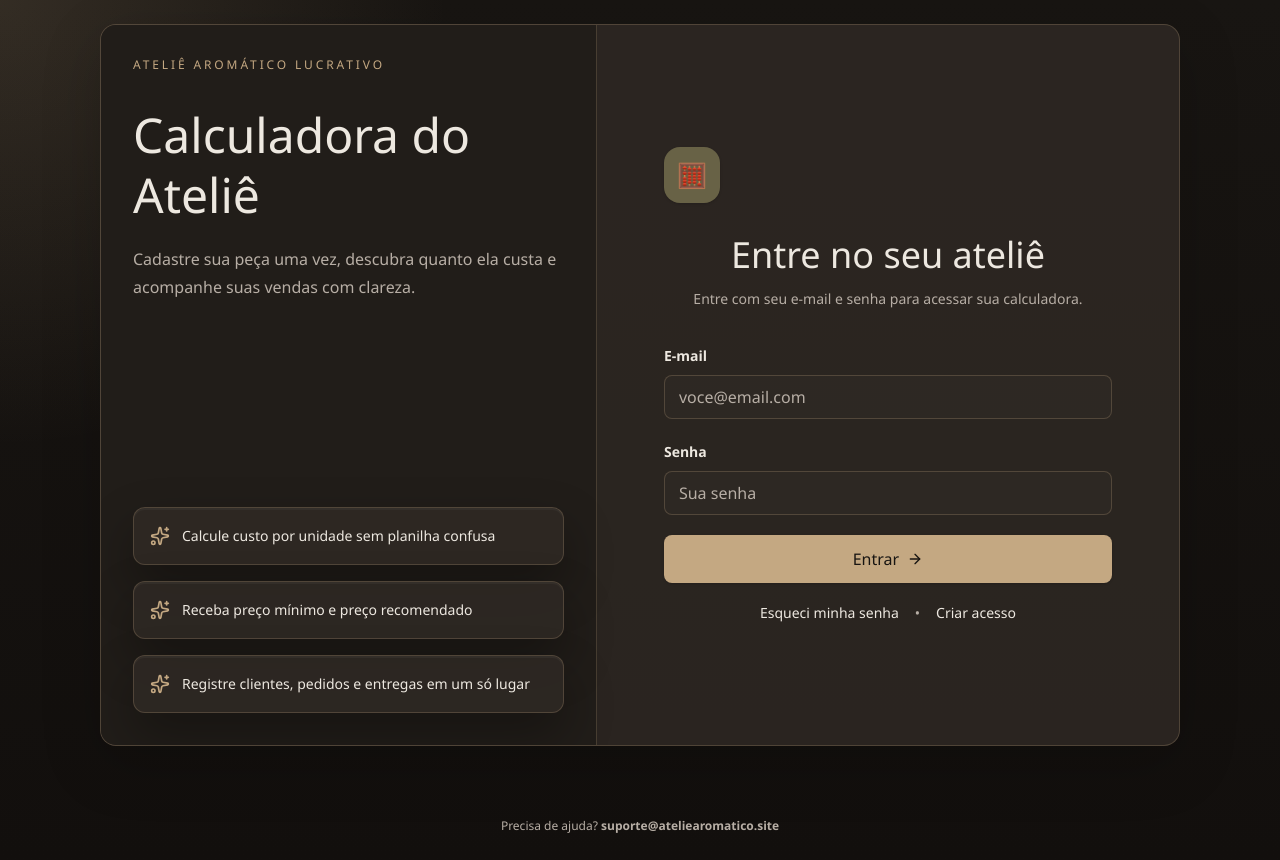
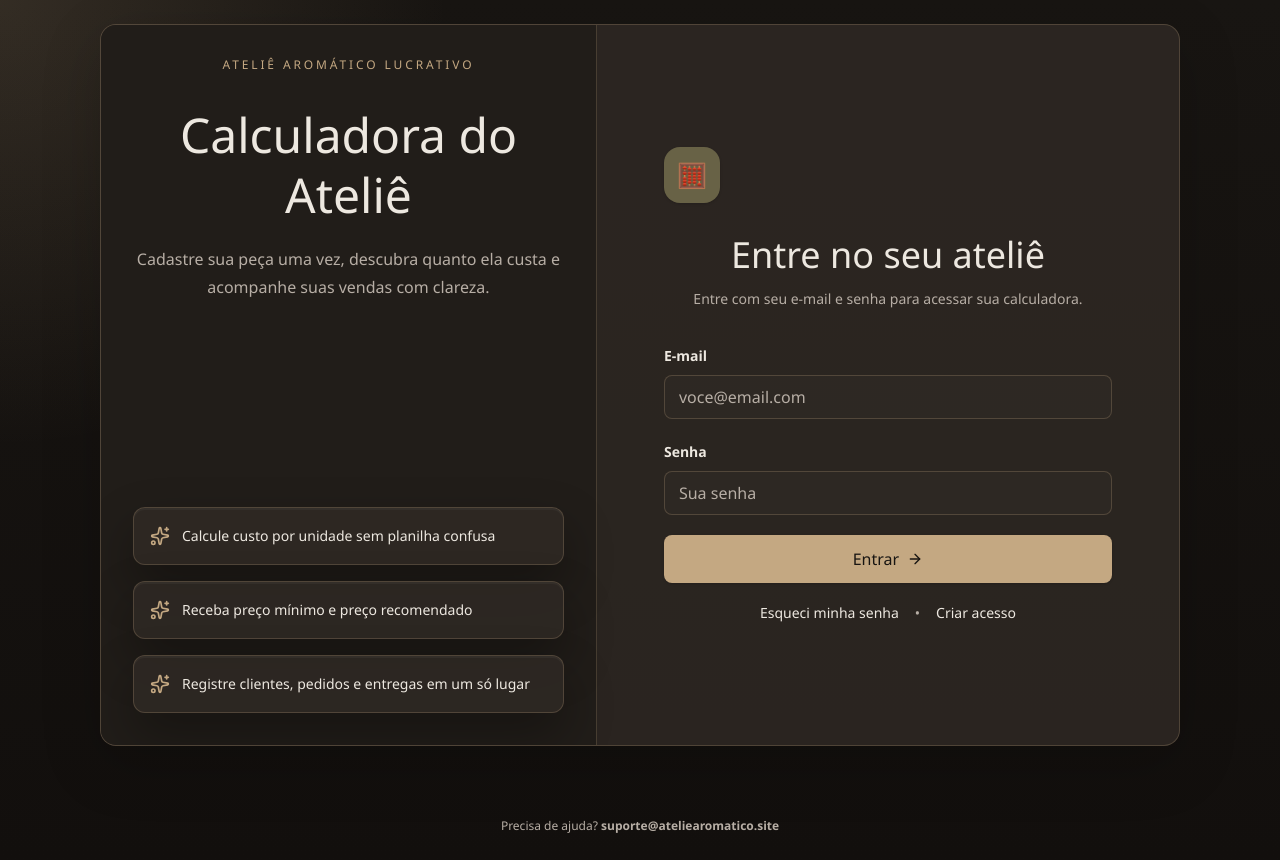
Before and after one commit to contatosigayeshuaofc/calculadora-do-atelie, a Next.js app: page /entrar in a window 1280 px wide. Built offline with nearby package versions, Linux system fonts and the light colour scheme; no server answers.

Commit message:
fix: center member area headings

```diff
--- a/src/app/(app)/perfil/page.tsx
+++ b/src/app/(app)/perfil/page.tsx
@@ -6,7 +6,7 @@ export default async function ProfilePage() {
 
   return (
     <div className="space-y-5">
-      <div>
+      <div className="text-center">
         <p className="text-sm font-semibold text-[color:var(--color-text-muted)]">
           Perfil
         </p>
--- a/src/app/(auth)/entrar/page.tsx
+++ b/src/app/(auth)/entrar/page.tsx
@@ -38,14 +38,14 @@ export default async function SignInPage({ searchParams }: SignInPageProps) {
       <section className="atelier-panel overflow-hidden">
         <div className="grid min-h-[720px] grid-cols-1 lg:grid-cols-[0.92fr_1.08fr]">
           <aside className="flex flex-col justify-between border-b border-[color:var(--color-card-border)] bg-[color:var(--color-coffee)] p-8 lg:border-b-0 lg:border-r">
-            <div>
+            <div className="text-center">
               <p className="text-xs font-medium tracking-[0.24em] text-[color:var(--color-gold)]">
                 ATELIÊ AROMÁTICO LUCRATIVO
               </p>
               <h1 className="mt-8 text-4xl font-medium leading-tight text-[color:var(--color-cream)] sm:text-5xl">
                 Calculadora do Ateliê
               </h1>
-              <p className="mt-5 max-w-md text-base leading-7 text-[color:var(--color-text-muted)]">
+              <p className="mx-auto mt-5 max-w-md text-base leading-7 text-[color:var(--color-text-muted)]">
                 Cadastre sua peça uma vez, descubra quanto ela custa e acompanhe suas vendas com clareza.
               </p>
             </div>
--- a/src/app/globals.css
+++ b/src/app/globals.css
@@ -67,6 +67,10 @@ select {
 a {
   color: inherit;
   text-decoration: none;
+}
+
+h1 {
+  text-align: center;
 }
 
 button,
--- a/src/components/settings/settings-form.tsx
+++ b/src/components/settings/settings-form.tsx
@@ -19,7 +19,7 @@ export function SettingsForm({ settings }: SettingsFormProps) {
   return (
     <form action={action} className="grid gap-5 lg:grid-cols-[minmax(0,1fr)_360px]">
       <section className="rounded-[var(--radius-sm)] border border-[color:var(--color-card-border)] bg-[color:var(--color-card)] p-4 shadow-[var(--shadow-floating)] sm:p-5">
-        <div className="border-b border-[color:var(--color-card-border)] pb-4">
+        <div className="border-b border-[color:var(--color-card-border)] pb-4 text-center">
           <p className="text-xs font-normal uppercase tracking-[0.12em] text-[color:var(--color-text-muted)]">
             Perfil do ateliê
           </p>
@@ -53,10 +53,10 @@ export function SettingsForm({ settings }: SettingsFormProps) {
 
       <aside className="space-y-5">
         <section className="rounded-[var(--radius-sm)] border border-[color:var(--color-card-border)] bg-[color:var(--color-card)] p-4 shadow-[var(--shadow-floating)] sm:p-5">
-          <p className="text-xs font-normal uppercase tracking-[0.12em] text-[color:var(--color-text-muted)]">
+          <p className="text-center text-xs font-normal uppercase tracking-[0.12em] text-[color:var(--color-text-muted)]">
             Precificação
           </p>
-          <h2 className="mt-1 text-2xl font-medium text-[color:var(--color-cream)]">
+          <h2 className="mt-1 text-center text-2xl font-medium text-[color:var(--color-cream)]">
             Multiplicadores
           </h2>
           <div className="mt-5 grid gap-4">
```
